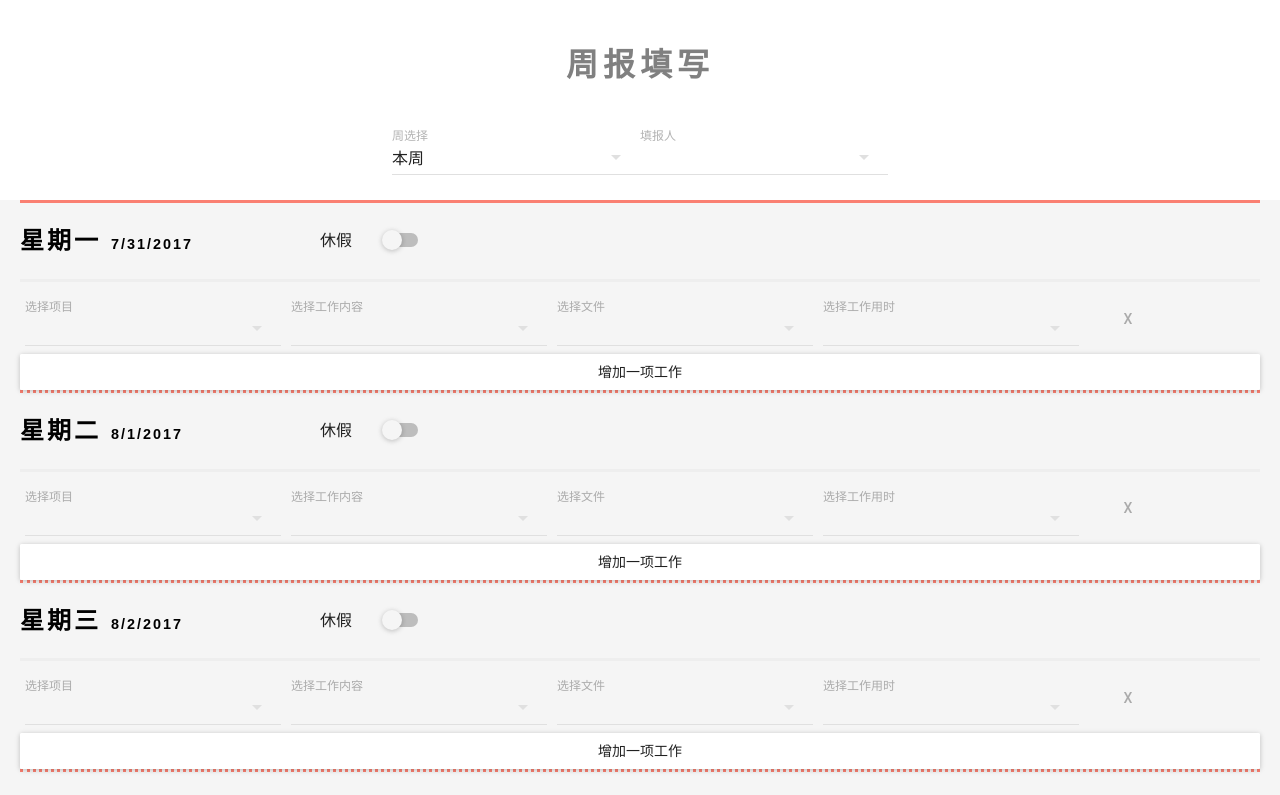
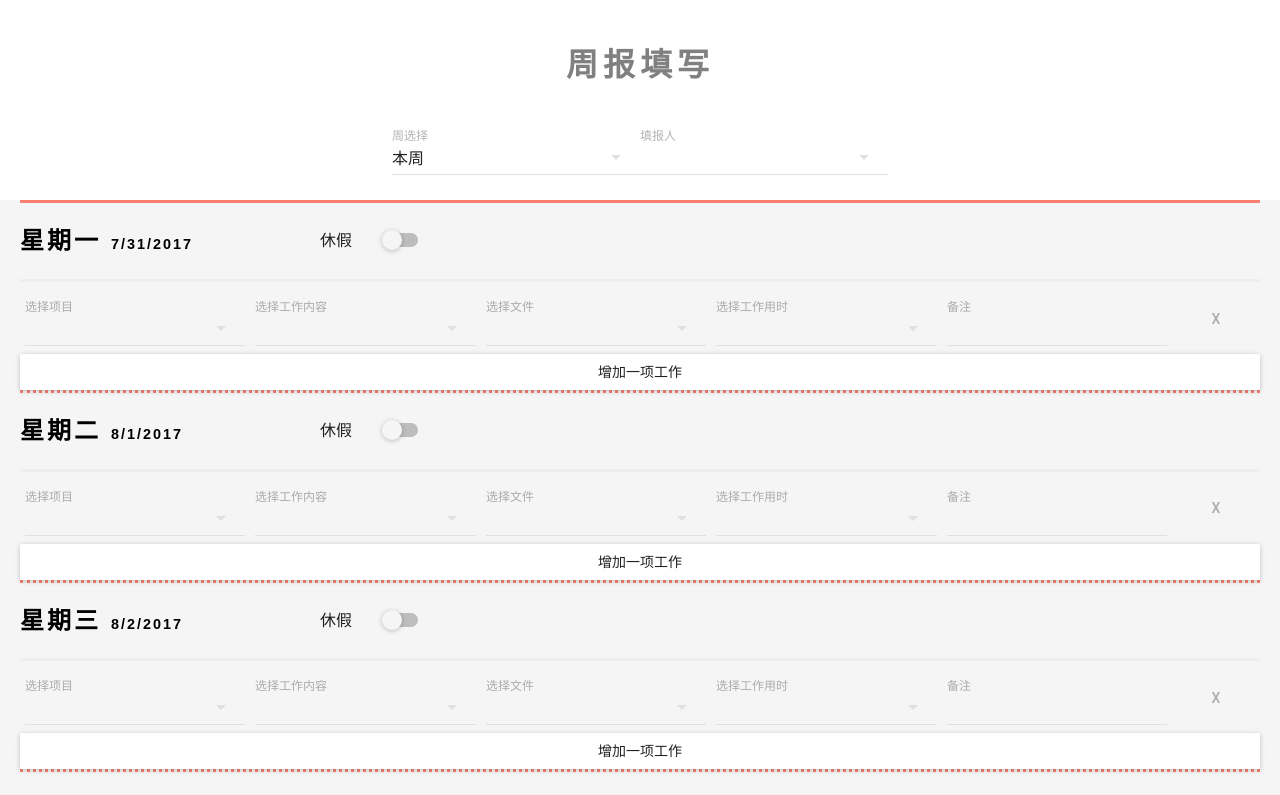
Before and after one commit to musray/weekly-report, a React (Create React App) app: page / in a window 1280 px wide. Shown: the top 795 px of the page. Built offline with nearby package versions, Linux system fonts and the light colour scheme; what react-tap-event-plugin would draw is missing.

Commit message:
improved ui; added text input field

```diff
--- a/src/App.js
+++ b/src/App.js
@@ -3,7 +3,7 @@ import SelectField from 'material-ui/SelectField';
 import MenuItem from 'material-ui/MenuItem';
 import RaisedButton from 'material-ui/RaisedButton';
 import DayEntry from './DayEntry';
-import * as PROJECT_DATA from './projectData';
+import * as PROJECT_DATA from './utility/project-data';
 import sortBy from 'sort-by';
 // import serializeForm from 'form-serialize';
 
--- a/src/DayEntry.js
+++ b/src/DayEntry.js
@@ -5,7 +5,7 @@ import TaskEntry from './TaskEntry';
 import Toggle from 'material-ui/Toggle';
 import { toggleStyles } from './style/styles';
 import getWeek from './utility/get-week';
-import * as PROJECT_DATA from './projectData';
+import * as PROJECT_DATA from './utility/project-data';
 
 // 在window上定义一个id
 // 后续代码里可以直接引用这个id
--- a/src/TaskEntry.js
+++ b/src/TaskEntry.js
@@ -4,7 +4,7 @@ import MenuItem from 'material-ui/MenuItem';
 import TextField from 'material-ui/TextField';
 import FlatButton from 'material-ui/FlatButton';
 import RaisedButton from 'material-ui/RaisedButton';
-import * as PROJECT_DATA from './projectData';
+import * as PROJECT_DATA from './utility/project-data';
 
 class TaskEntry extends Component {
 
@@ -14,6 +14,7 @@ class TaskEntry extends Component {
     category: '',
     task: '',
     consumption: '',
+    remark: '',
     absence: this.props.absence
   };
 
@@ -53,6 +54,11 @@ class TaskEntry extends Component {
       this.props.handleChange(this.state))
   };
 
+  handleRemarkChange = (evt, index, value) => {
+    this.setState({remark: value}, () =>
+      this.props.handleChange(this.state))
+  };
+
   // componentDidMount() {
   //   this.props.handleChange(this.state)
   // }
@@ -88,7 +94,7 @@ class TaskEntry extends Component {
           floatingLabelFixed={true}
           value={this.state.project}
           onChange={this.handleProjectChange}
-          // maxHeight={200}
+          maxHeight={200}
           name="project"
           disabled={this.state.absence}
         >
@@ -100,13 +106,12 @@ class TaskEntry extends Component {
           floatingLabelFixed={true}
           value={this.state.category}
           onChange={this.handleCategoryChange}
-          // maxHeight={200}
+          maxHeight={200}
           name="category"
           disabled={this.state.absence}
         >
           {categories}
         </SelectField>
-        { this.state.category !== '其他' &&
         <SelectField
           className="input-field"
           floatingLabelText="选择文件"
@@ -118,32 +123,31 @@ class TaskEntry extends Component {
           disabled={this.state.absence}
         >
           {tasks}
-          </SelectField> }
-        { this.state.category === '其他' &&
-          <TextField
-            className="input-field"
-            floatingLabelText="输入工作内容描述"
-            floatingLabelFixed={true}
-            multiLine={true}
-            rows={1}
-            rowsMax={4}
-            value={this.state.task}
-            onChange={this.handleTaskChange}
-            name="task"
-            disabled={this.state.absence}
-          /> }
+        </SelectField>
         <SelectField
           className="input-field"
           floatingLabelText="选择工作用时"
           floatingLabelFixed={true}
           value={this.state.consumption}
           onChange={this.handleConsumptionChange}
-          // maxHeight={200}
+          maxHeight={200}
           name="consumption"
           disabled={this.state.absence}
         >
           {durations}
         </SelectField>
+        <TextField
+          className="input-field"
+          floatingLabelText="备注"
+          floatingLabelFixed={true}
+          multiLine={true}
+          rows={1}
+          rowsMax={4}
+          value={this.state.remark}
+          onChange={this.handleRemarkChange}
+          name="remark"
+          disabled={this.state.absence}
+        />
         <FlatButton
           label="X"
           secondary={true}
--- a/src/projectData.js
+++ b/src/utility/project-data.js
@@ -1,6 +1,6 @@
-export const projects = ['YJ56', 'HYH56', 'TW56'];
-export const categories = ['工程设计(过程文件)', '工程设计(非过程文件)',  '设计自查', '设计互查', '现场TA', '技术支持', '其他'];
-export const documents = ['FD', 'IO List', '接线图', '布置图' ];
+export const projects = [null, 'YJ56', 'HYH56', 'TW56'];
+export const categories = [null, '工程设计(过程文件)', '工程设计(非过程文件)',  '设计自查', '设计互查', '现场TA', '技术支持', '其他'];
+export const documents = [null, 'FD', 'IO List', '接线图', '布置图' ];
 export const weekDays = ['星期一', '星期二', '星期三', '星期四', '星期五', '星期六', '星期日'];
 export const durations = ['1', '2', '3', '4', '5', '6', '7', '8', '9', '10', '11', '12' ];
 export const users = [
```
Lines whose indentation alone changed are shown as unchanged.
